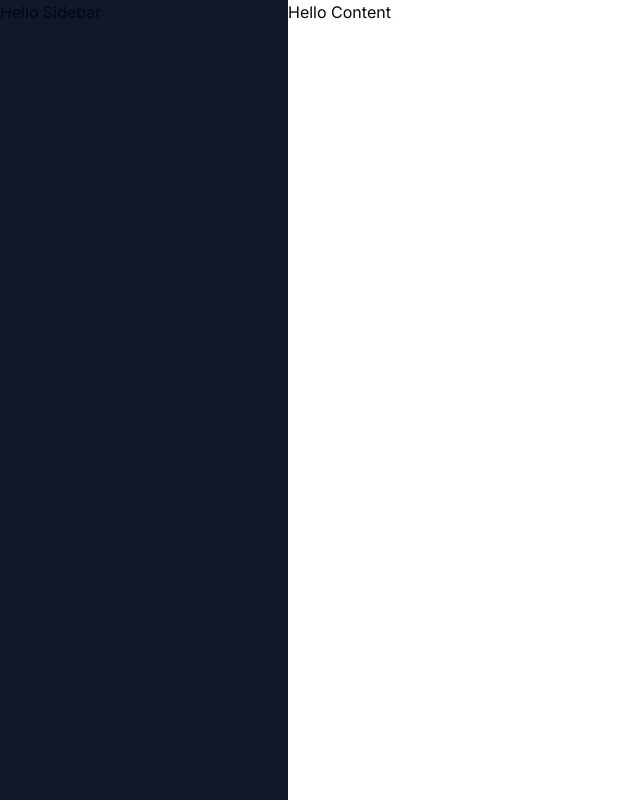
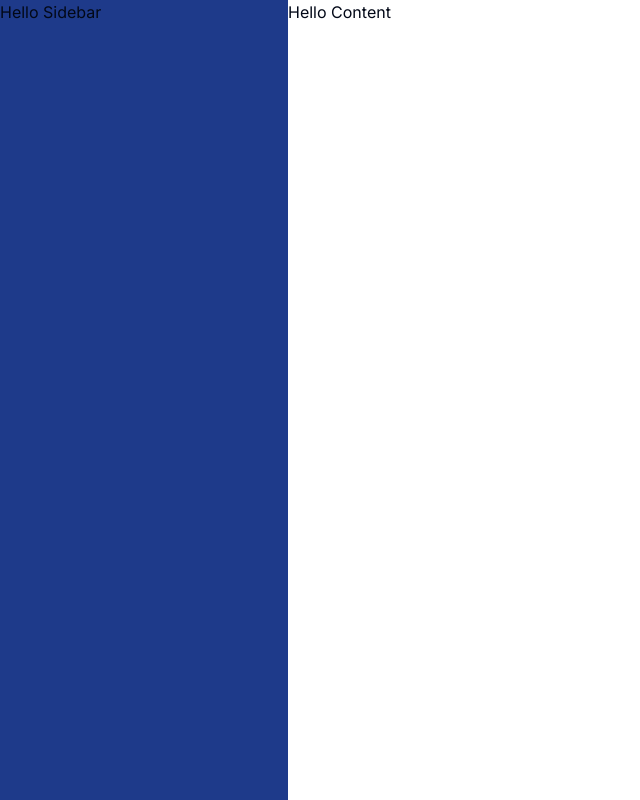
Before and after one commit to trasgoverde/dipassio-web, a Next.js app: page /dashboard in a window 1280 px wide. Shown: the whole page, without its empty margins (0-640 px from the left). Built offline with nearby package versions, Linux system fonts and the light colour scheme.

Commit message:
Logout Button and after URL => root :fire:

```diff
--- a/app/(dashboard)/layout.tsx
+++ b/app/(dashboard)/layout.tsx
@@ -1,3 +1,5 @@
+import { UserButton } from "@clerk/nextjs";
+
 const DashboardLayout = ({
     children,
   }: {
@@ -6,8 +8,10 @@ const DashboardLayout = ({
     return (
       <div className="h-full relative">
         <div className="hidden h-full md:flex md:w-72 md:flex-col md:fixed
-        md:inset-y-0 z-80 bg-gray-900">
+        md:inset-y-0 z-80 bg-blue-900">
+
           <div>
+          <UserButton afterSignOutUrl="/" />
             Hello Sidebar
            </div>
         </div>
```
